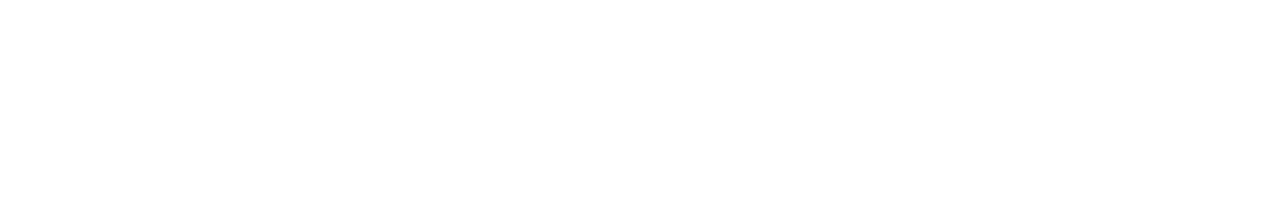
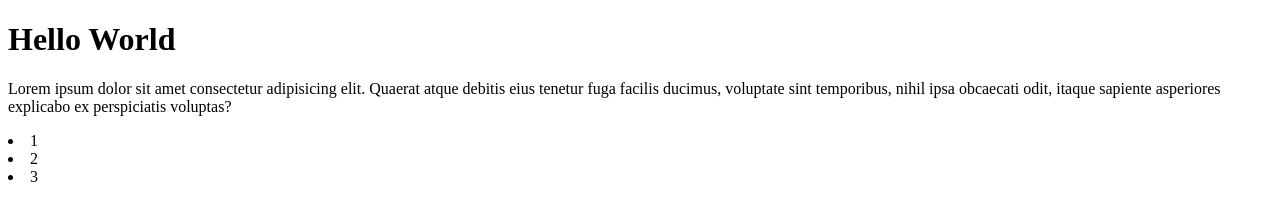
Before and after one commit to krolle02/myFirstRepository, a plain HTML site: page index.html in a window 1280 px wide. Drawn offline with Linux system fonts and the light colour scheme.

Commit message:
second commit

```diff
--- a/index.html
+++ b/index.html
@@ -1,12 +1,21 @@
 <!DOCTYPE html>
 <html lang="en">
-<head>
-    <meta charset="UTF-8">
-    <meta http-equiv="X-UA-Compatible" content="IE=edge">
-    <meta name="viewport" content="width=device-width, initial-scale=1.0">
+  <head>
+    <meta charset="UTF-8" />
+    <meta http-equiv="X-UA-Compatible" content="IE=edge" />
+    <meta name="viewport" content="width=device-width, initial-scale=1.0" />
     <title>Document</title>
-</head>
-<body>
-
-</body>
+  </head>
+  <body>
+    <h1>Hello World</h1>
+    <p>
+      Lorem ipsum dolor sit amet consectetur adipisicing elit. Quaerat atque
+      debitis eius tenetur fuga facilis ducimus, voluptate sint temporibus,
+      nihil ipsa obcaecati odit, itaque sapiente asperiores explicabo ex
+      perspiciatis voluptas?
+    </p>
+    <li>1</li>
+    <li>2</li>
+    <li>3</li>
+  </body>
 </html>
```
